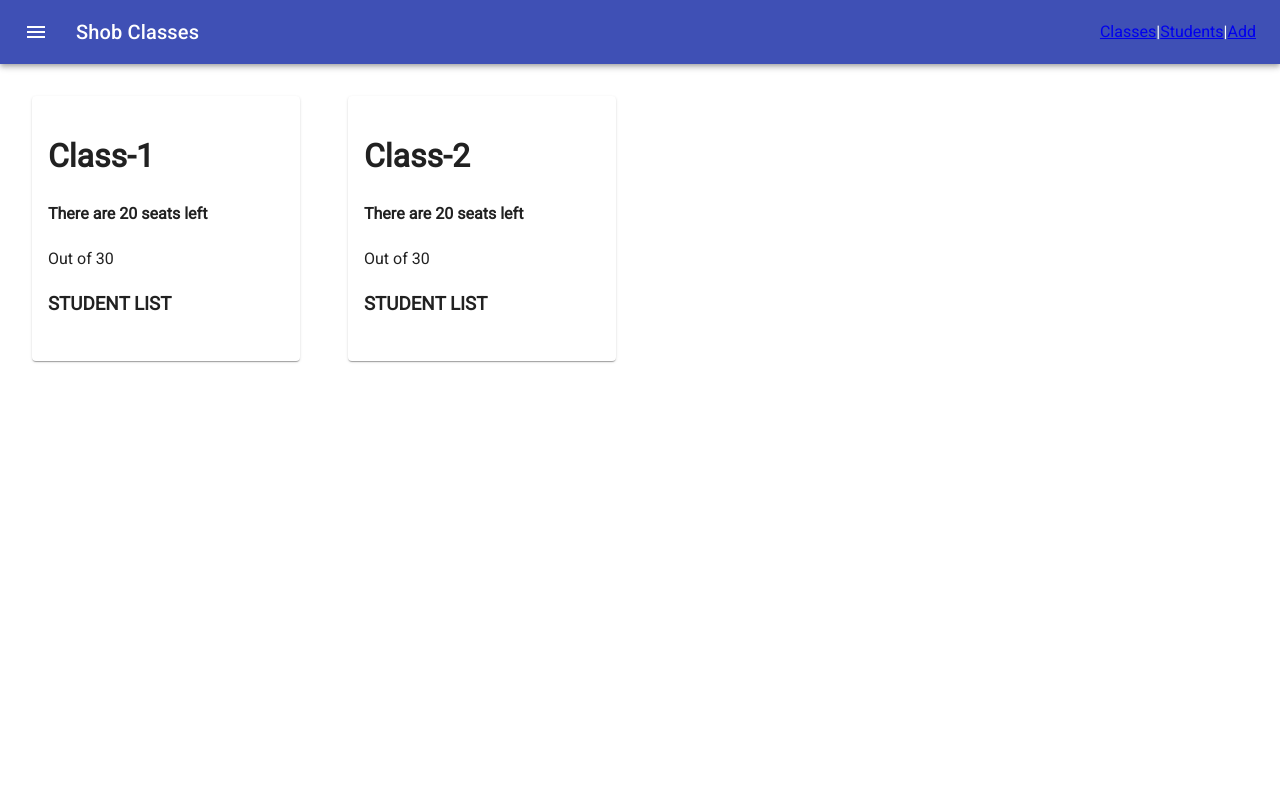
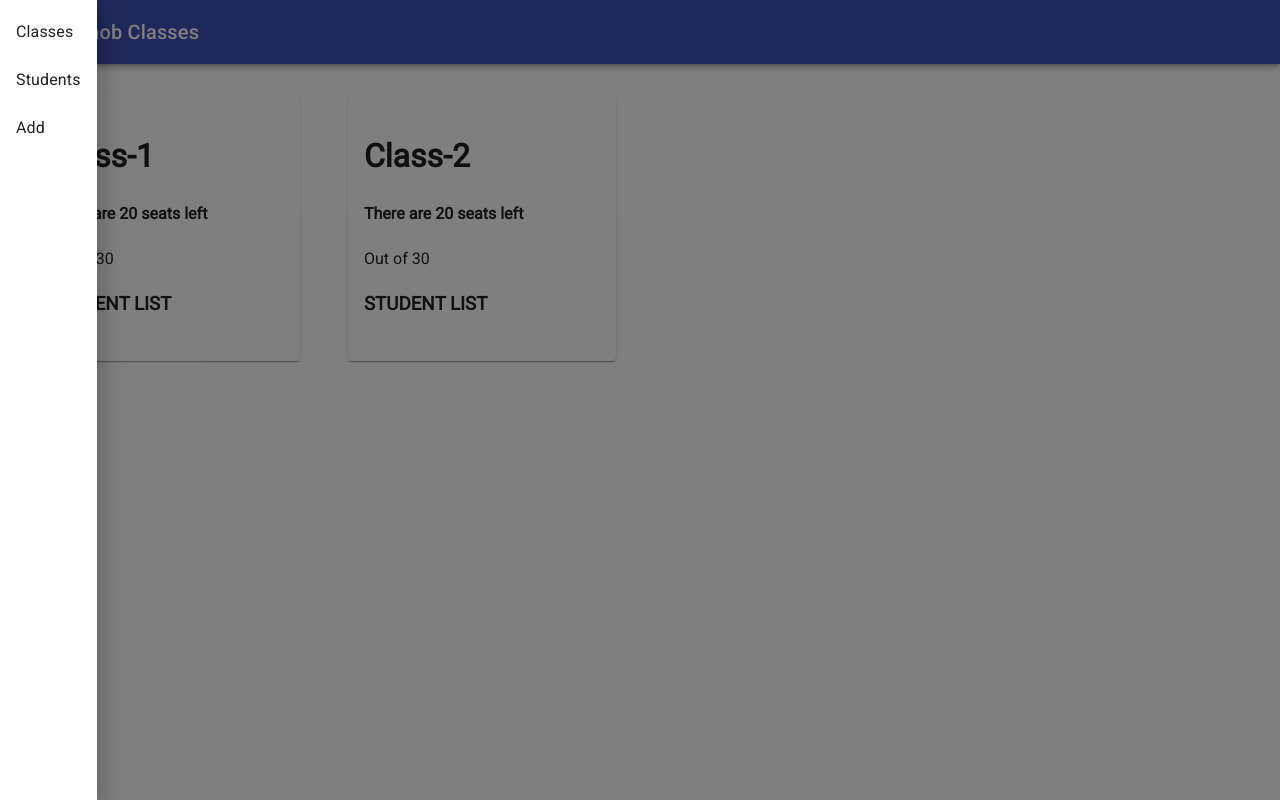
Before and after one commit to LirazGanon/bezefer-frontend-react, a React (Create React App) app: page / in a window 1280 px wide. Both pictures are taken after a click on the button "menu". Built offline with nearby package versions, Linux system fonts and the light colour scheme.

Commit message:
feat(LedtDrawer):Added navigation and have a lot of fun

```diff
--- a/src/components/AppHeader/AppHeader.tsx
+++ b/src/components/AppHeader/AppHeader.tsx
@@ -5,20 +5,24 @@ import Toolbar from "@mui/material/Toolbar";
 import Typography from "@mui/material/Typography";
 import IconButton from "@mui/material/IconButton";
 import MenuIcon from "@mui/icons-material/Menu";
-import MenuItem from "@mui/material/MenuItem";
-import Menu from "@mui/material/Menu";
+import Drawer from "@mui/material/Drawer";
+import List from "@mui/material/List";
+import ListItem from "@mui/material/ListItem";
+import ListItemIcon from "@mui/material/ListItemIcon";
+import ListItemText from "@mui/material/ListItemText";
 import { Link } from "react-router-dom";
 import * as S from "./AppHeaderStyle";
+import LeftDrawer from "../LeftDrawer/LeftDrawer";
 
 export const AppHeader = () => {
-  const [anchorEl, setAnchorEl] = React.useState<null | HTMLElement>(null);
+  const [drawerOpen, setDrawerOpen] = React.useState(false);
 
-  const handleMenu = (event: React.MouseEvent<HTMLElement>) => {
-    setAnchorEl(event.currentTarget);
+  const handleDrawerOpen = () => {
+    setDrawerOpen(true);
   };
 
-  const handleClose = () => {
-    setAnchorEl(null);
+  const handleDrawerClose = () => {
+    setDrawerOpen(false);
   };
 
   return (
@@ -31,16 +35,16 @@ export const AppHeader = () => {
             color="inherit"
             aria-label="menu"
             sx={{ mr: 2 }}
+            onClick={handleDrawerOpen}
           >
             <MenuIcon />
           </IconButton>
           <Typography variant="h6" component="div" sx={{ flexGrow: 1 }}>
             Shob Classes
           </Typography>
-          <Link to="/">Classes</Link> | <Link to="/student">Students</Link> |
-          <Link to="/add">Add</Link>
         </Toolbar>
       </S.AppHeaderBar>
+      <LeftDrawer open={drawerOpen} onClose={handleDrawerClose} />
     </Box>
   );
 };
--- /dev/null
+++ b/src/components/LeftDrawer/LeftDrawer.tsx
@@ -0,0 +1,30 @@
+import * as React from "react";
+import Drawer from "@mui/material/Drawer";
+import List from "@mui/material/List";
+import ListItem from "@mui/material/ListItem";
+import ListItemIcon from "@mui/material/ListItemIcon";
+import ListItemText from "@mui/material/ListItemText";
+import { Link } from "react-router-dom";
+
+const LeftDrawer: React.FC<{ open: boolean; onClose: () => void }> = ({
+  open,
+  onClose,
+}) => {
+  return (
+    <Drawer open={open} onClose={onClose}>
+      <List>
+        <ListItem button component={Link} to="/">
+          <ListItemText primary="Classes" />
+        </ListItem>
+        <ListItem button component={Link} to="/student">
+          <ListItemText primary="Students" />
+        </ListItem>
+        <ListItem button component={Link} to="/add">
+          <ListItemText primary="Add" />
+        </ListItem>
+      </List>
+    </Drawer>
+  );
+};
+
+export default LeftDrawer;
```
